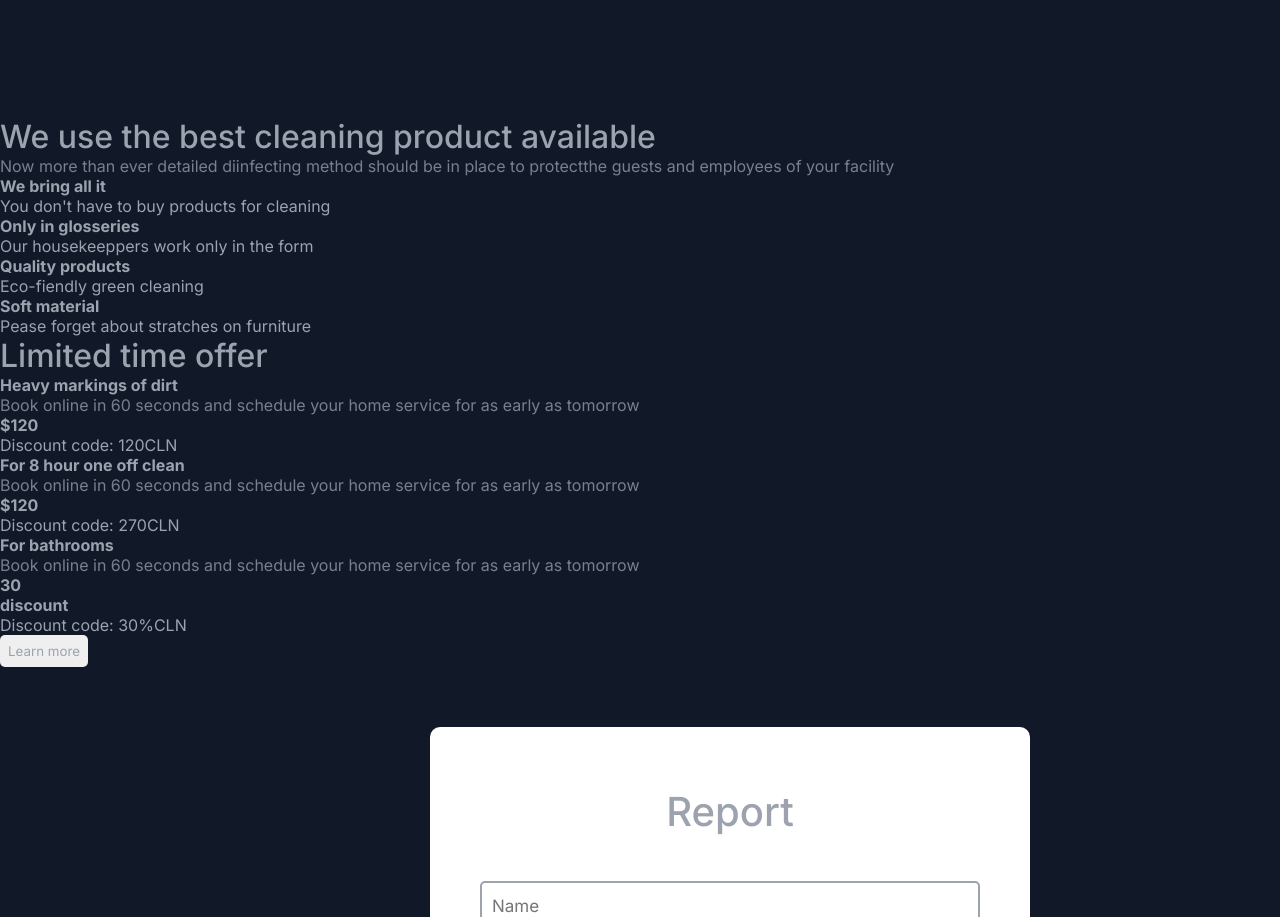
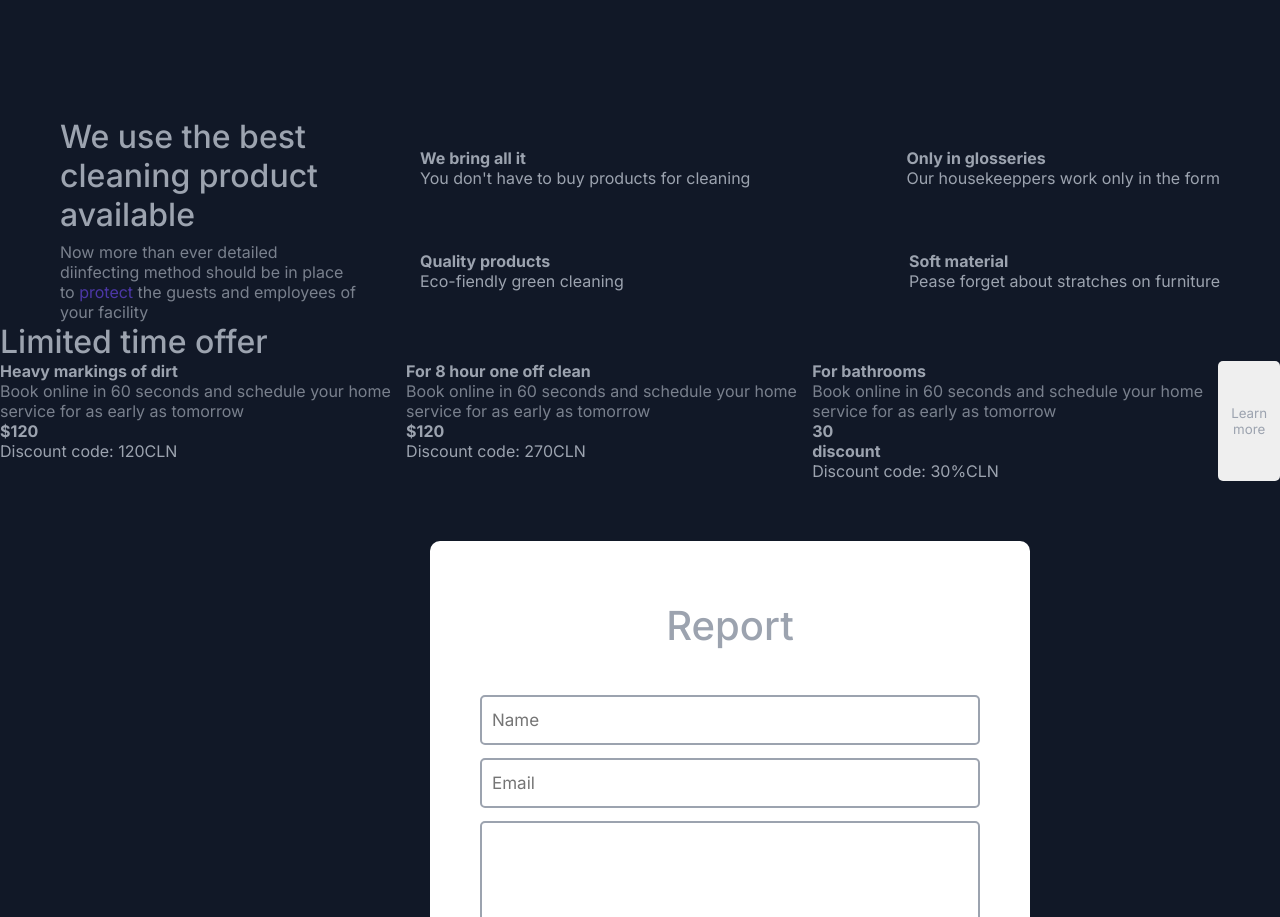
Before and after one commit to syafiqfadillah/vineyardClean, a website built with Vite: page index.html in a window 1280 px wide. Shown: the part 1284-2201 px from the top of the page. Built offline with nearby package versions, Linux system fonts and the light colour scheme.

Commit message:
add style to reason

```diff
--- a/index.html
+++ b/index.html
@@ -136,11 +136,11 @@
             <p>
               Now more than ever detailed diinfecting method should be in place
               to
-              <span>protect</span>the guests and employees of your facility
+              <span id="protect">protect</span> the guests and employees of your facility
             </p>
           </div>
           <div class="offer-details">
-            <ul>
+            <ul id="list-reasons">
               <li>
                 <h4>We bring all it</h4>
                 <span>You don't have to buy products for cleaning</span>
--- /dev/null
+++ b/src/sass/components/_offer.sass
@@ -0,0 +1,21 @@
+#offer
+	.offers-container
+		display: flex
+		flex-direction: row
+		justify-content: space-evenly
+		.offer-article
+			width: 300px
+			display: flex
+			flex-direction: column
+			justify-content: space-between
+			#protect
+				color: color("primary")
+		.offer-details
+			#list-reasons
+				display: flex
+				flex-direction: row
+				flex-wrap: wrap
+				justify-content: space-between
+				align-items: center
+				width: 800px
+				height: 205px
--- a/src/sass/root.sass
+++ b/src/sass/root.sass
@@ -13,3 +13,4 @@
 @import 'components/button'
 @import 'components/pricing'
 @import 'components/report'
+@import 'components/offer'
```
